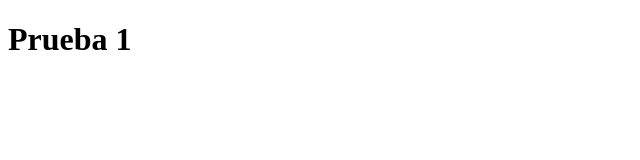
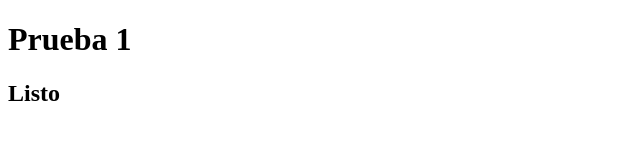
Before and after one commit to Alonsogg9/miweb, a plain HTML site: page index.html in a window 1280 px wide. Shown: the full height of the page, 0-640 px from the left. Drawn offline with Linux system fonts and the light colour scheme.

Commit message:
Agreando status corto

```diff
--- a/index.html
+++ b/index.html
@@ -8,6 +8,7 @@
 </head>
 <body>
     <h1>Prueba 1</h1>
+    <h2>Listo</h2>
 
 </body>
 </html>
```
Also changed, not shown: 1 other file.
